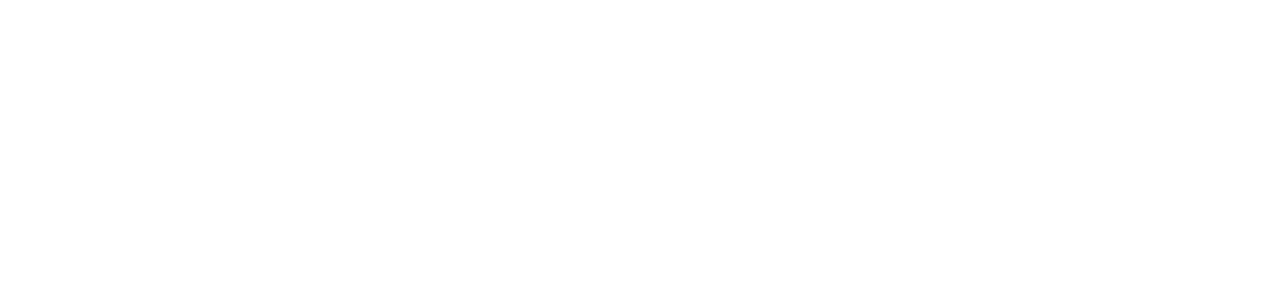
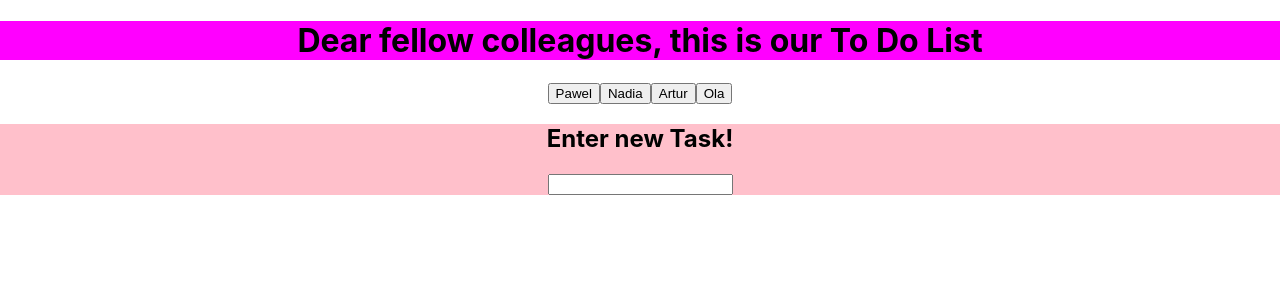
Before and after one commit to Jagholin/todo_react, a React (Create React App) app: page / in a window 1280 px wide. Shown: the top 300 px of the page. Built offline with nearby package versions, Linux system fonts and the light colour scheme.

Commit message:
header and input without styling

```diff
--- a/src/App.js
+++ b/src/App.js
@@ -2,7 +2,7 @@
 import "./App.css";
 import Buttons from "./components/buttons";
 import Footer from "./components/footer";
-import Header from "./components/header";
+import Header from "./components/Header";
 import NewTask from "./components/newtask";
 import TodoList from "./components/todo_list";
 import { useState } from "react";
--- /dev/null
+++ b/src/components/Header.js
@@ -0,0 +1,23 @@
+import "./header.css";
+
+function Header(props) {
+    return (
+        <div>
+            <h1 className="text">Dear fellow colleagues, this is our To Do List</h1>
+            <a href="https://www.github.com/Jagholin" target="_blank">
+                <button>Pawel</button>
+            </a>
+            <a href="https://github.com/Nadia551" target="_blank">
+                <button>Nadia</button>
+            </a>
+            <a href="https://github.com/Kingarthur914" target="_blank">
+                <button>Artur</button>
+            </a>
+            <a href="https://github.com/marczewska" target="_blank">
+                <button>Ola</button>
+            </a>
+        </div>
+    );
+}
+
+export default Header;
--- /dev/null
+++ b/src/components/Newtask.css
@@ -0,0 +1,3 @@
+.newTask {
+    background-color: pink;
+}
--- /dev/null
+++ b/src/components/header.css
@@ -0,0 +1,3 @@
+.text {
+    background-color: magenta;
+}
--- a/src/components/header.jsx
+++ /dev/null
@@ -1,5 +0,0 @@
-function Header(props) {
-    return ( <div></div> );
-}
-
-export default Header;
--- a/src/components/newtask.jsx
+++ b/src/components/newtask.jsx
@@ -1,5 +1,15 @@
-function NewTask(props) {
-    return ( <div></div> );
+import "./Newtask.css"
+import { useState} from "react"
+function NewTask({state}) {
+    const [todo, setTodo]  = useState("")
+    return (
+        <div className= "newTask">
+            <h2>Enter new Task!</h2>
+            <input type="text" onChange={(e)=> {
+                setTodo(e.target.value)
+            }} />
+        </div>
+    );
 }
 
 export default NewTask;
```
